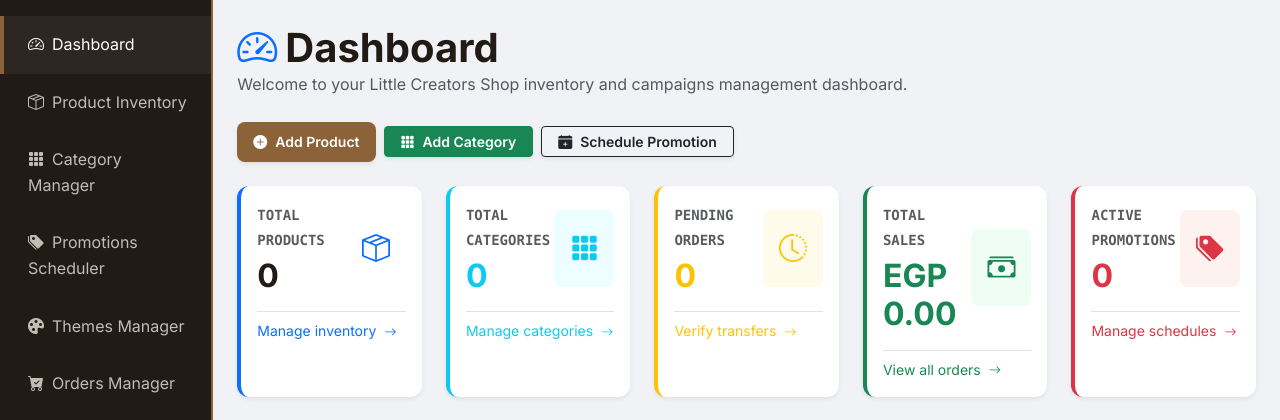
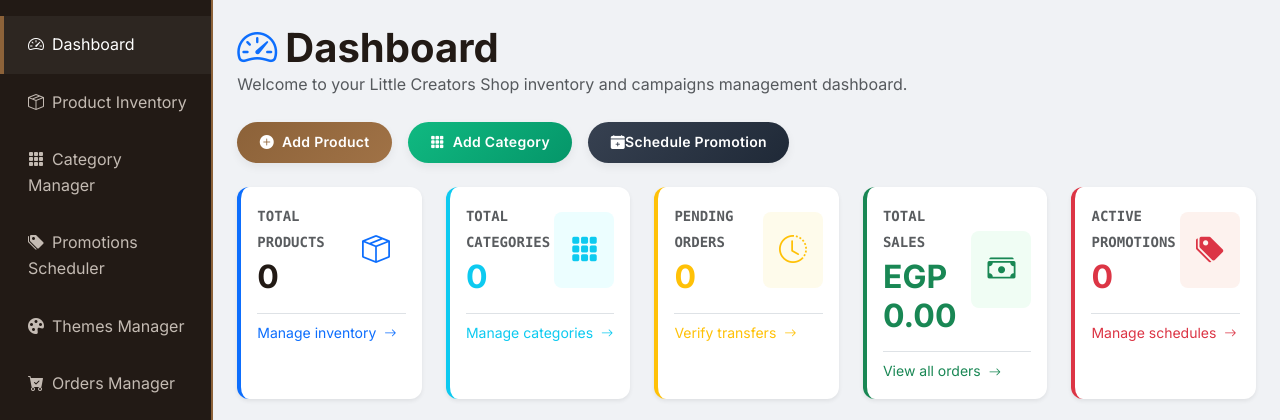
Before and after one commit to melkadi84/SoffianProject, a Django app: page /owners/ in a window 1280 px wide. Shown: the part 74-494 px from the top of the page. Run offline with Django 5.2, Linux system fonts and the light colour scheme; the visitor is signed in with stand-in values (Sample User, id 1); data comes from the database, SQL or seed files in the repository; data that the repository does not hold is empty; parts of the project's set-up code (start-up, migrations or seed data) failed here and were passed over; some libraries are stand-ins or nearby versions; some web fonts are replaced.

Commit message:
Design modern premium pill gradient buttons for owner dashboard

```diff
--- a/owners/templates/owners/dashboard.html
+++ b/owners/templates/owners/dashboard.html
@@ -9,15 +9,15 @@
         <h1 class="fw-bold m-0"><i class="bi bi-speedometer2 text-primary me-2"></i>Dashboard</h1>
         <p class="text-muted">Welcome to your Little Creators Shop inventory and campaigns management dashboard.</p>
     </div>
-    <div class="d-flex gap-2 align-items-center">
-        <a href="{% url 'owner_product_create' %}" class="btn btn-crafts-primary btn-sm px-3 d-flex align-items-center fw-semibold shadow-sm">
+    <div class="d-flex gap-3 align-items-center">
+        <a href="{% url 'owner_product_create' %}" class="btn-dashboard-action btn-dashboard-primary">
             <i class="bi bi-plus-circle-fill me-2"></i>Add Product
         </a>
-        <a href="{% url 'owner_category_create' %}" class="btn btn-success btn-sm px-3 d-flex align-items-center fw-semibold shadow-sm text-white">
+        <a href="{% url 'owner_category_create' %}" class="btn-dashboard-action btn-dashboard-success">
             <i class="bi bi-grid-3x3-gap-fill me-2"></i>Add Category
         </a>
-        <a href="{% url 'owner_promotion_create' %}" class="btn btn-outline-dark btn-sm px-3 d-flex align-items-center fw-semibold shadow-sm">
-            <i class="bi bi-calendar-plus-fill me-2"></i>Schedule Promotion
+        <a href="{% url 'owner_promotion_create' %}" class="btn-dashboard-action btn-dashboard-dark">
+            <i class="bi bi-calendar-plus-fill"></i>Schedule Promotion
         </a>
     </div>
 </div>
--- a/static/css/style.css
+++ b/static/css/style.css
@@ -519,3 +519,47 @@ h1, h2, h3, h4, h5, h6, .display-font {
     transform: translateY(-1px);
     box-shadow: 0 2px 4px rgba(0,0,0,0.08);
 }
+
+
+/* Modern Dashboard Action Buttons */
+.btn-dashboard-action {
+    display: inline-flex;
+    align-items: center;
+    justify-content: center;
+    padding: 0.6rem 1.4rem;
+    font-size: 0.875rem;
+    font-weight: 600;
+    border-radius: 50px; /* Modern Pill shape */
+    border: none;
+    transition: all 0.3s cubic-bezier(0.4, 0, 0.2, 1);
+    letter-spacing: 0.3px;
+    box-shadow: 0 4px 10px rgba(0, 0, 0, 0.06);
+    text-decoration: none;
+}
+
+.btn-dashboard-primary {
+    background: linear-gradient(135deg, var(--color-primary) 0%, #a07246 100%);
+    color: #ffffff !important;
+}
+.btn-dashboard-primary:hover {
+    transform: translateY(-2px);
+    box-shadow: 0 6px 15px rgba(140, 98, 57, 0.3);
+}
+
+.btn-dashboard-success {
+    background: linear-gradient(135deg, #10b981 0%, #059669 100%);
+    color: #ffffff !important;
+}
+.btn-dashboard-success:hover {
+    transform: translateY(-2px);
+    box-shadow: 0 6px 15px rgba(16, 185, 129, 0.3);
+}
+
+.btn-dashboard-dark {
+    background: linear-gradient(135deg, #374151 0%, #1f2937 100%);
+    color: #ffffff !important;
+}
+.btn-dashboard-dark:hover {
+    transform: translateY(-2px);
+    box-shadow: 0 6px 15px rgba(31, 41, 55, 0.3);
+}
```
